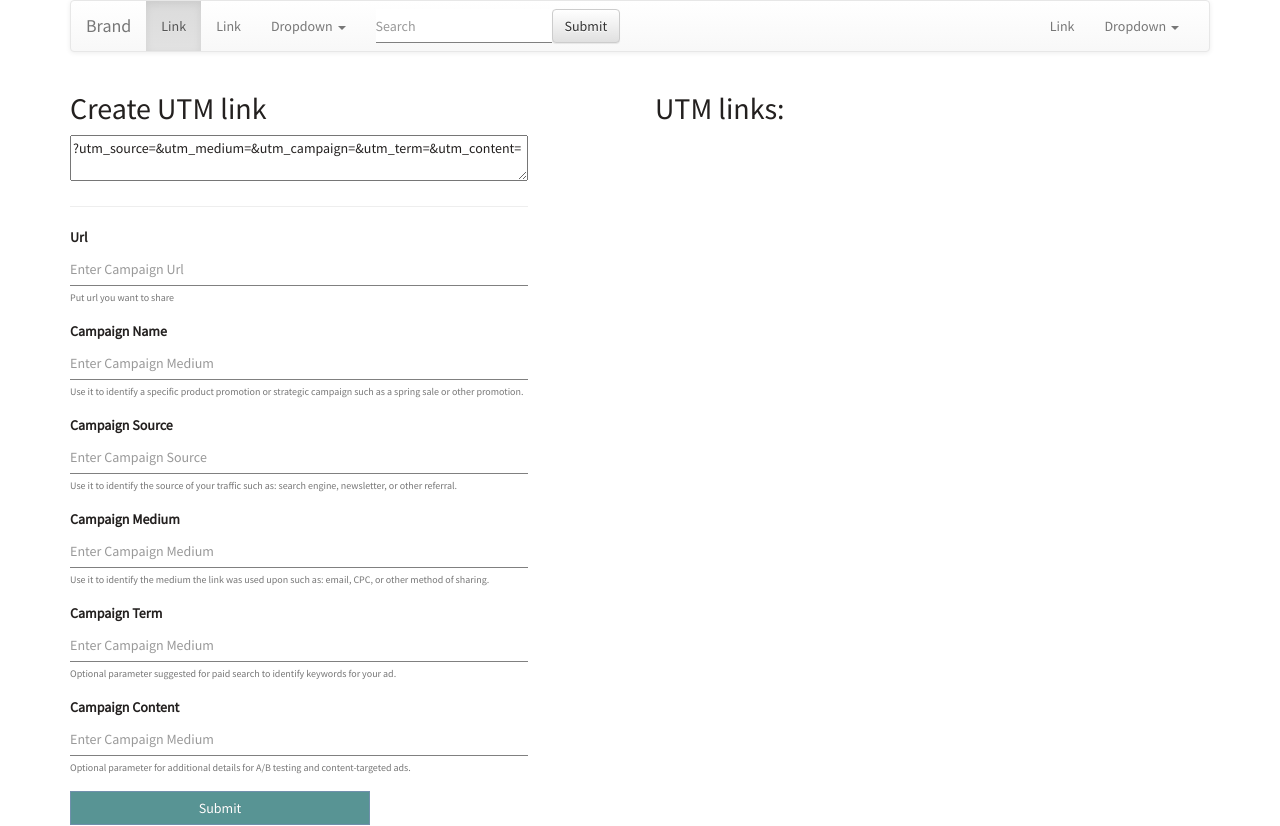
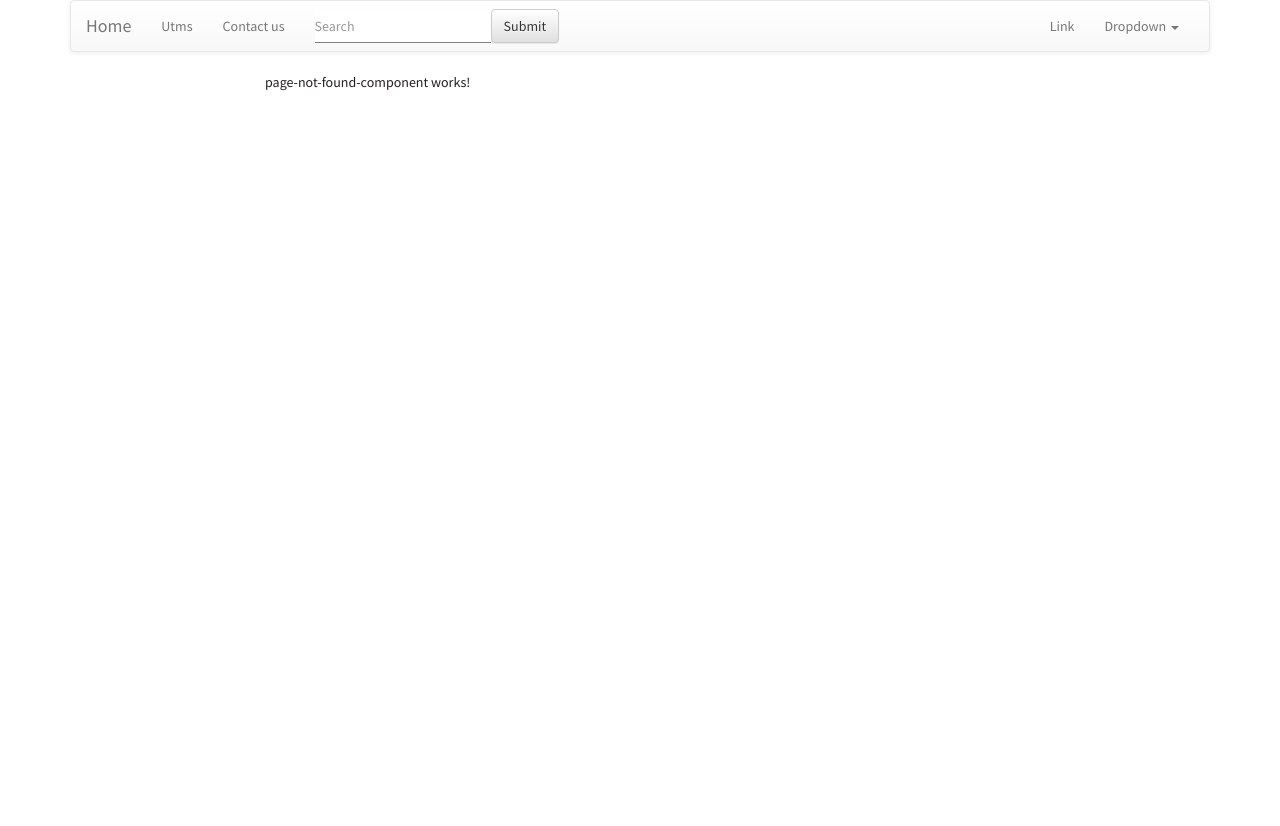
Before and after one commit to frvasileva/utm-manager, an Angular app: page / in a window 1280 px wide. After the commit the page ends 800 px from the top, so only its background shows below. Built offline with nearby package versions, Linux system fonts and the light colour scheme; no server answers.

Commit message:
routing improvements

```diff
--- a/src/app/app-routing.module.ts
+++ b/src/app/app-routing.module.ts
@@ -3,10 +3,13 @@ import { RouterModule, Routes }  from '@angular/router';
 
 import { CreateUtmComponentComponent } from './create-utm-component/create-utm-component.component';
 import { PageNotFoundComponentComponent } from './page-not-found-component/page-not-found-component.component';
+import { ContactUsComponent } from './contact-us/contact-us.component';
+
 
 //routing configuration
 const appRoutes: Routes = [
-  { path: 'utm/edit/:id', component: CreateUtmComponentComponent },
+  { path: 'utm/edit/:id/:name', component: CreateUtmComponentComponent },
+  { path: 'contact-us', component: ContactUsComponent },
   { path: '**', component: PageNotFoundComponentComponent }
 ];
 
--- a/src/app/app.component.html
+++ b/src/app/app.component.html
@@ -8,11 +8,10 @@
   </div>
 
   <div class="row">
-    <div class="col-md-5">
-        <app-create-utm-component></app-create-utm-component>
-    </div>
-    <div class="col-md-6 col-md-offset-1">
-      <app-list-utm-component></app-list-utm-component>
+    <div class="col-md-8 col-md-offset-2">
+
+      <router-outlet></router-outlet>
+
     </div>
   </div>
 
--- /dev/null
+++ b/src/app/contact-us/contact-us.component.html
@@ -0,0 +1,3 @@
+<p>
+  contact-us works!
+</p>
--- /dev/null
+++ b/src/app/contact-us/contact-us.component.ts
@@ -0,0 +1,15 @@
+import { Component, OnInit } from '@angular/core';
+
+@Component({
+  selector: 'app-contact-us',
+  templateUrl: './contact-us.component.html',
+  styleUrls: ['./contact-us.component.css']
+})
+export class ContactUsComponent implements OnInit {
+
+  constructor() { }
+
+  ngOnInit() {
+  }
+
+}
--- a/src/app/create-utm-component/create-utm-component.component.html
+++ b/src/app/create-utm-component/create-utm-component.component.html
@@ -9,9 +9,12 @@
 
 
 <hr>
+
+<input type="text" value='{{utm.id}}' [(ngModel)]="utm.id" name="id" />
+
 <div class="form-group">
     <label for="exampleInputEmail1">Url</label>
-    <input type="url" class="form-control" [(ngModel)]="utm.url" name="campaignUrl" placeholder="Enter Campaign Url" required="true">
+    <input type="url" class="form-control" [(ngModel)]="utm.url" name="url" placeholder="Enter Campaign Url" required="true">
     <small class="form-text text-muted">
 		Put url you want to share
     </small>
@@ -19,7 +22,7 @@
 
  <div class="form-group">
     <label for="exampleInputEmail1">Campaign Name</label>
-    <input type="text" class="form-control" [(ngModel)]="utm.name" name="campaignName" placeholder="Enter Campaign Medium" required="true">
+    <input type="text" class="form-control" [(ngModel)]="utm.name" name="name" placeholder="Enter Campaign Medium" required="true">
     <small id="emailHelp" class="form-text text-muted">
 		Use it to identify a specific product promotion or strategic campaign such as a spring sale or other promotion.
     </small>
@@ -27,7 +30,7 @@
 
   <div class="form-group">
     <label for="campaignSource">Campaign Source</label>
-    <input type="text" class="form-control" id="campaignSource" [(ngModel)] = "utm.source" name="campaignSource" placeholder="Enter Campaign Source" required="true">
+    <input type="text" class="form-control" id="campaignSource" [(ngModel)] = "utm.source" name="source" placeholder="Enter Campaign Source" required="true">
     <small id="emailHelp" class="form-text text-muted">
     	Use it to identify the source of your traffic such as: search engine, newsletter, or other referral.
     </small>
@@ -35,7 +38,7 @@
 
   <div class="form-group">
     <label for="campaignMedium">Campaign Medium</label>
-    <input type="text" class="form-control" id="campaignMedium" [(ngModel)]="utm.medium" name="campaignMedium" placeholder="Enter Campaign Medium" required="true">
+    <input type="text" class="form-control" id="campaignMedium" [(ngModel)]="utm.medium" name="medium" placeholder="Enter Campaign Medium" required="true">
     <small id="emailHelp" class="form-text text-muted">
     	Use it to identify the medium the link was used upon such as: email, CPC, or other method of sharing.
     </small>
@@ -43,7 +46,7 @@
 
    <div class="form-group">
     <label for="campaignTerm">Campaign Term</label>
-    <input type="text" class="form-control" id="campaignTerm" [(ngModel)]="utm.term" name="campaignTerm" placeholder="Enter Campaign Medium" required="true">
+    <input type="text" class="form-control" id="campaignTerm" [(ngModel)]="utm.term" name="term" placeholder="Enter Campaign Medium" required="true">
     <small id="emailHelp" class="form-text text-muted">
     	Optional parameter suggested for paid search to identify keywords for your ad.
     </small>
@@ -51,7 +54,7 @@
 
    <div class="form-group">
     <label for="campaignContent">Campaign Content</label>
-    <input type="text" class="form-control" id="campaignContent" [(ngModel)]="utm.content" name="campaignContent" placeholder="Enter Campaign Medium" required="true">
+    <input type="text" class="form-control" id="campaignContent" [(ngModel)]="utm.content" name="content" placeholder="Enter Campaign Medium" required="true">
     <small id="emailHelp" class="form-text text-muted">
     	 Optional parameter for additional details for A/B testing and content-targeted ads.
     </small>
--- a/src/app/create-utm-component/create-utm-component.component.ts
+++ b/src/app/create-utm-component/create-utm-component.component.ts
@@ -3,6 +3,7 @@ import { Component, OnInit } from '@angular/core';
 import { HttpClient } from '@angular/common/http';
 import { Utm } from '../entities/utm';
 import { UtmService } from '../services/utm.services';
+import { ActivatedRoute } from '@angular/router';
 
 
 @Component({
@@ -14,25 +15,35 @@ import { UtmService } from '../services/utm.services';
 export class CreateUtmComponentComponent implements OnInit {
 
   private utm = new Utm();
-
+  private id;
 
   onSubmit(utmForm) {
-    console.log(utmForm.value);
+    console.log("form submitted values: ", utmForm.value);
     console.log("submitted");
+
     this.utmService.saveUtm(utmForm.value).subscribe((result) => {
 
     });
   }
 
 
-   constructor(private http: HttpClient, private utmService: UtmService ) {
+   constructor(private http: HttpClient, private utmService: UtmService, private route: ActivatedRoute ) {
     this.utm = new Utm();
-    console.log("new utm", this.utm);
+
+    this.route.params.subscribe(params => {
+       this.id = +params['id']; // (+) converts string 'id' to a number
+       // console.log("params ", params);
+       // console.log("route ", this.id);
+    });
+
    }
 
    ngOnInit(): void {
+    let id = this.route.snapshot.params["id"];
+    // debugger;
+    // console.log("NAME---",id);
 
-    this.utmService.getUtm(17).subscribe((utm) => {
+    this.utmService.getUtm(id).subscribe((utm) => {
       this.utm = utm
       console.log("got from service: ", this.utm);
 
--- a/src/app/main-menu-component/main-menu-component.component.html
+++ b/src/app/main-menu-component/main-menu-component.component.html
@@ -8,26 +8,21 @@
         <span class="icon-bar"></span>
         <span class="icon-bar"></span>
       </button>
-      <a class="navbar-brand" href="#">Brand</a>
+      <a class="navbar-brand" href="#">Home</a>
     </div>
 
     <!-- Collect the nav links, forms, and other content for toggling -->
     <div class="collapse navbar-collapse" id="bs-example-navbar-collapse-1">
       <ul class="nav navbar-nav">
-        <li class="active"><a href="#">Link <span class="sr-only">(current)</span></a></li>
-        <li><a href="#">Link</a></li>
-        <li class="dropdown">
-          <a href="#" class="dropdown-toggle" data-toggle="dropdown" role="button" aria-haspopup="true" aria-expanded="false">Dropdown <span class="caret"></span></a>
-          <ul class="dropdown-menu">
-            <li><a href="#">Action</a></li>
-            <li><a href="#">Another action</a></li>
-            <li><a href="#">Something else here</a></li>
-            <li role="separator" class="divider"></li>
-            <li><a href="#">Separated link</a></li>
-            <li role="separator" class="divider"></li>
-            <li><a href="#">One more separated link</a></li>
-          </ul>
+
+        <li>
+          <a  routerLink="/utm/edit/1/test" routerLinkActive="active">Utms</a>
         </li>
+
+        <li>
+          <a  routerLink="/contact-us" routerLinkActive="active">Contact us</a>
+        </li>
+
       </ul>
       <form class="navbar-form navbar-left">
         <div class="form-group">
--- a/src/app/services/utm.services.ts
+++ b/src/app/services/utm.services.ts
@@ -26,10 +26,11 @@ export class UtmService {
 	  }
 
 	  saveUtm(data): Observable<boolean> {
-	    return this.http.post('http://localhost:3000/utm/edit/1', data)
+	  	console.log("data on submit: ", data);
+	    return this.http.post('http://localhost:3000/utm/edit/' + data.id, data)
 	    	.map(results => {
 	    		// var data = results[0];
-	    		// console.log("post",data);
+	    		 console.log("post",data);
 	    		// return new Utm(
 	    		// 	'no url',
 	    		// 	data.name,
```
Also changed, not shown: src/app/app.module.ts (+9 -2 lines), src/app/contact-us/contact-us.component.css (added), 2 other files (tests, documents, lock files or other folders).
